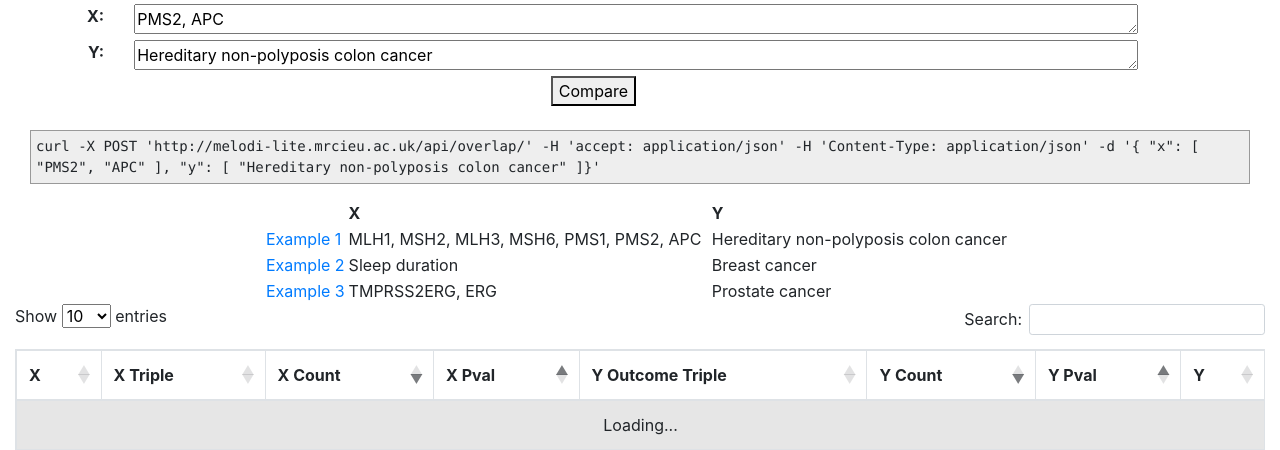
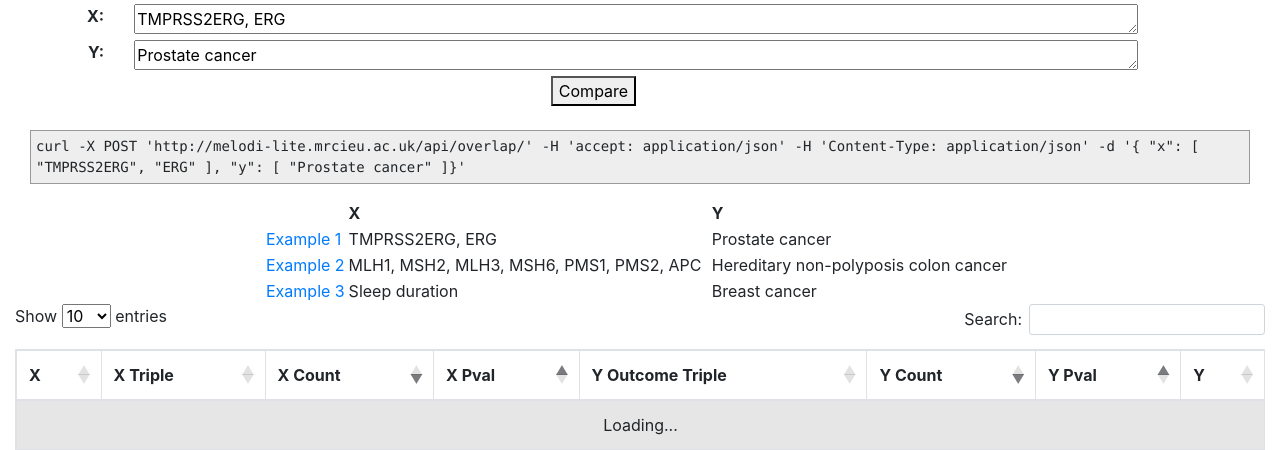
Before and after one commit to MRCIEU/MELODI-Presto, a Django app: template django_project/django_project/templates/django_project/overlap.html in a window 1280 px wide. Shown: the part 352-802 px from the top of the page. Run offline with Django 3.2, Linux system fonts and the light colour scheme; the template is opened without the code that fills it, so the values that code supplies are empty; parts of the project's set-up code (start-up, migrations or seed data) failed here and were passed over; some libraries are stand-ins or nearby versions.

Commit message:
changed starting overlap

```diff
--- a/django_project/django_project/templates/django_project/overlap.html
+++ b/django_project/django_project/templates/django_project/overlap.html
@@ -5,7 +5,7 @@
         <b>X:</b>
     </div>
     <div class="col-11">
-        <textarea rows="1" style="min-width: 90%" id='x'>PMS2, APC</textarea><br>
+        <textarea rows="1" style="min-width: 90%" id='x'>TMPRSS2ERG, ERG</textarea><br>
     </div>
   </div>
   <div class="row">
@@ -13,7 +13,7 @@
           <b>Y:</b>
       </div>
       <div class="col-11">
-          <textarea rows="1" style="min-width: 90%" id='y'>Hereditary non-polyposis colon cancer</textarea>
+          <textarea rows="1" style="min-width: 90%" id='y'>Prostate cancer</textarea>
       </div>
   </div>
   <div class="row">
@@ -26,7 +26,7 @@
   <br>
   <div class="row">
       <div class="col">
-          <pre><code id='api-code'>curl -X POST 'http://melodi-lite.mrcieu.ac.uk/api/overlap/' -H 'accept: application/json' -H 'Content-Type: application/json' -d '{ "x": [ "PMS2", "APC" ], "y": [ "Hereditary non-polyposis colon cancer" ]}'</code></pre>
+          <pre><code id='api-code'>curl -X POST 'http://melodi-lite.mrcieu.ac.uk/api/overlap/' -H 'accept: application/json' -H 'Content-Type: application/json' -d '{ "x": [ "TMPRSS2ERG", "ERG" ], "y": [ "Prostate cancer" ]}'</code></pre>
       </div>
   </div>
   <div class="row">
@@ -34,20 +34,21 @@
     <table class="display compact nowrap" style="width:60%" align="center">
         <tr><td></td><td><b>X</b></td><td><b>Y</b></td></tr>
         <tr>
-            <td><a class="example-call" href="#" onclick="populate_boxes(['MLH1, MSH2, MLH3, MSH6, PMS1, PMS2, APC'],['Hereditary non-polyposis colon cancer'])">Example 1</a></td>
+            <td><a class="example-call" href="#" onclick="populate_boxes(['TMPRSS2ERG, ERG'],['Prostate cancer'])">Example 1</a></td>
+            <td>TMPRSS2ERG, ERG</td>
+            <td>Prostate cancer</td>
+        </tr>
+        <tr>
+            <td><a class="example-call" href="#" onclick="populate_boxes(['MLH1, MSH2, MLH3, MSH6, PMS1, PMS2, APC'],['Hereditary non-polyposis colon cancer'])">Example 2</a></td>
             <td>MLH1, MSH2, MLH3, MSH6, PMS1, PMS2, APC</td>
             <td>Hereditary non-polyposis colon cancer</td>
         </tr>
         <tr>
-            <td><a class="example-call" href="#" onclick="populate_boxes(['Sleep duration'],['Breast cancer'])">Example 2</a></td>
+            <td><a class="example-call" href="#" onclick="populate_boxes(['Sleep duration'],['Breast cancer'])">Example 3</a></td>
             <td>Sleep duration</td>
             <td>Breast cancer</td>
         </tr>
-        <tr>
-            <td><a class="example-call" href="#" onclick="populate_boxes(['TMPRSS2ERG, ERG'],['Prostate cancer'])">Example 3</a></td>
-            <td>TMPRSS2ERG, ERG</td>
-            <td>Prostate cancer</td>
-        </tr>
+
     </table>
     </div>
     </div>
```
